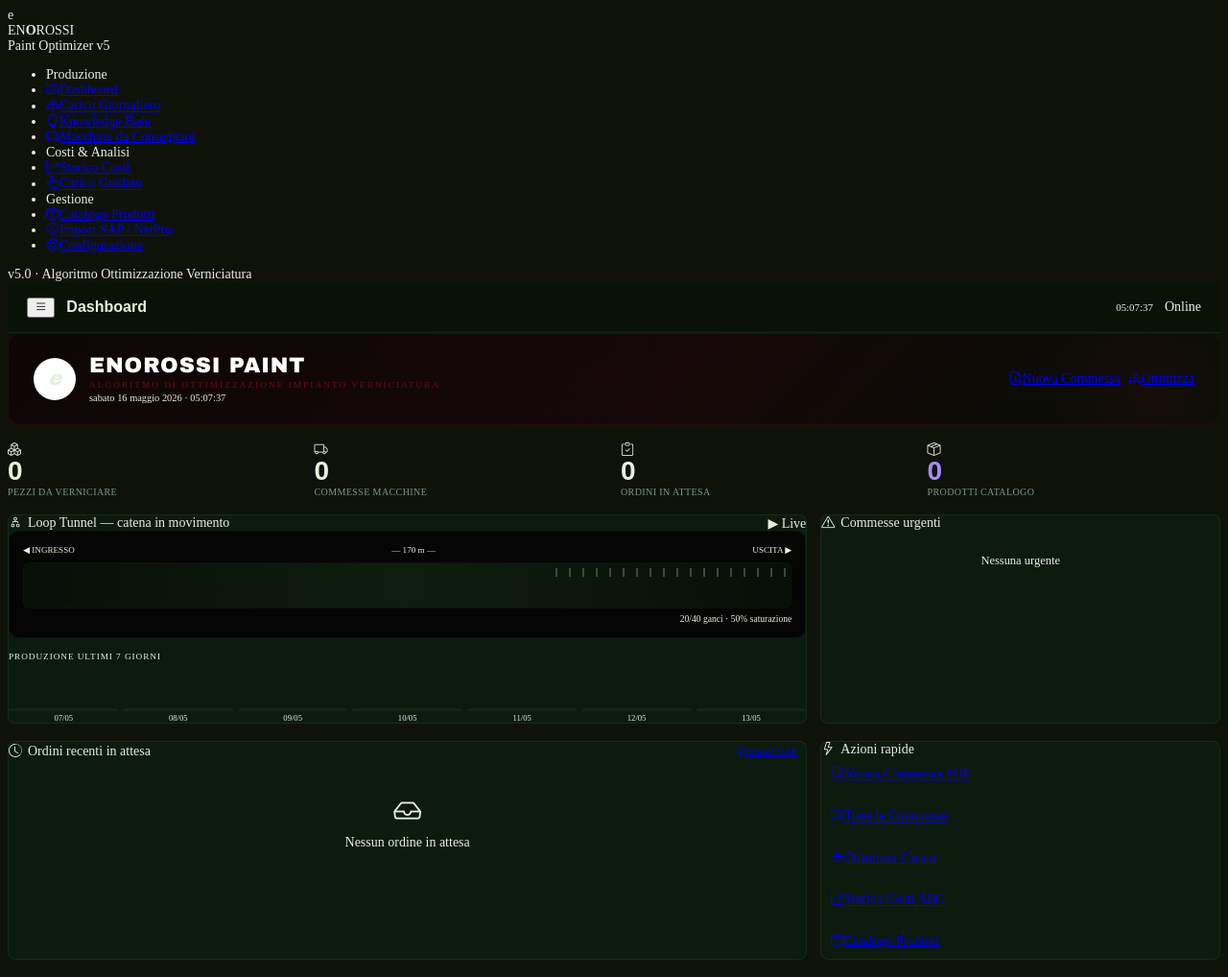
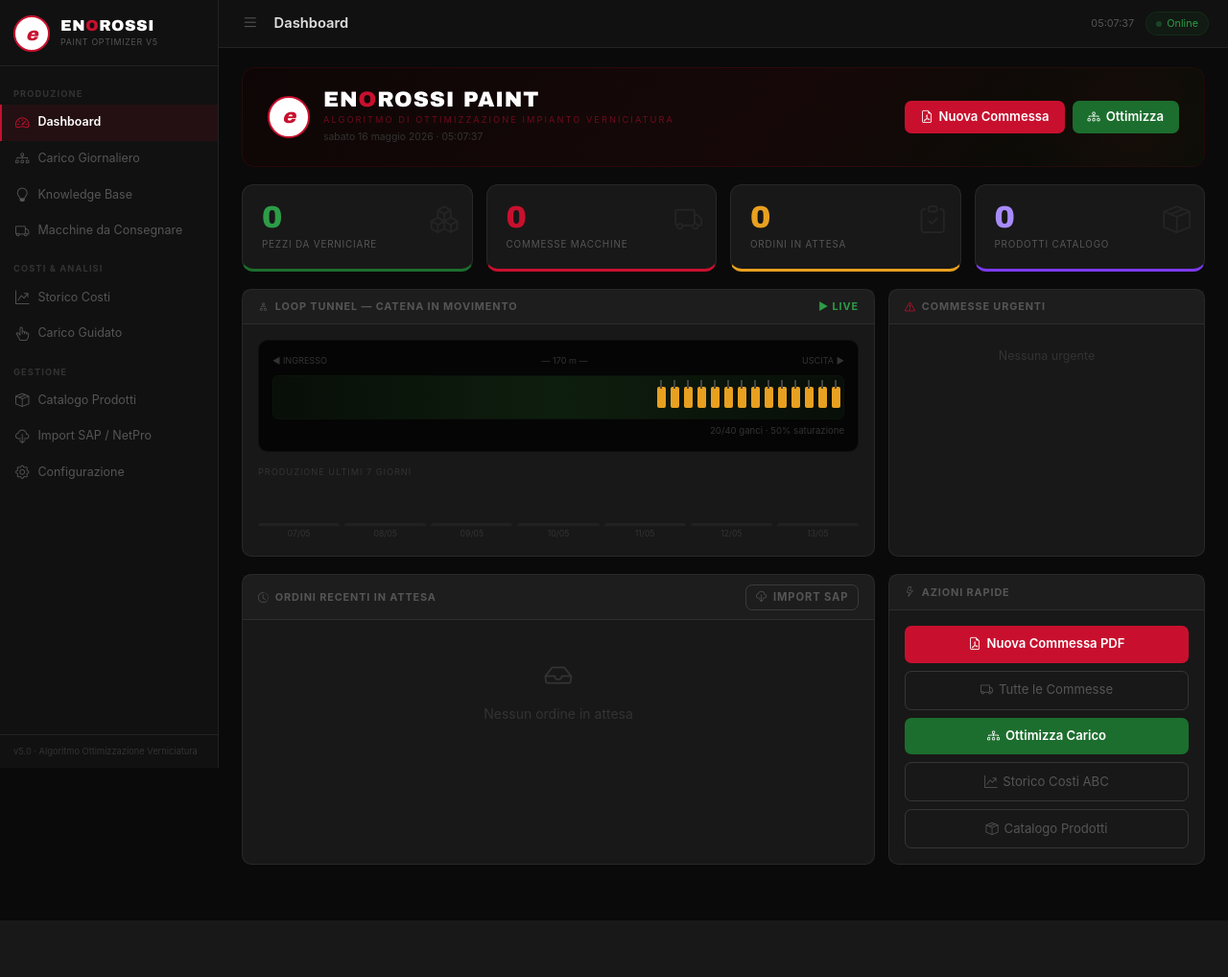
Before and after one commit to Maurizio-7887/painting_costing, a Flask app: page / in a window 1280 px wide. Shown: the whole page at 96% size. After the commit the page ends 959 px from the top, so only its background shows below. Run offline with Flask 3, Linux system fonts and the light colour scheme; data that the repository does not hold is empty; some libraries are stand-ins or nearby versions.

Commit message:
Add files via upload

```diff
--- a/static/css/enorossi.css
+++ b/static/css/enorossi.css
@@ -1,312 +1,124 @@
-/* ═══════════════════════════════════════════════════════
-   ENOROSSI Paint Optimizer — CSS v4.0
-   Bootstrap 5 + custom components
-═══════════════════════════════════════════════════════ */
+/* ENOROSSI Paint Optimizer v5 — Design System */
+:root {
+  --red:    #c8102e;
+  --red-h:  #e8395a;
+  --grn:    #1c6e2e;
+  --grn-h:  #2d9c47;
+  --yel:    #e8a020;
+  --bg0:    #0a0a0a;
+  --bg1:    #111;
+  --bg2:    #181818;
+  --bg3:    #1e1e1e;
+  --bdr:    rgba(255,255,255,.07);
+  --bdr2:   rgba(255,255,255,.13);
+  --txt:    #e0e0e0;
+  --muted:  #555;
+  --muted2: #333;
+  --sw:     228px;
+}
+*{box-sizing:border-box;margin:0;padding:0}
+body{background:var(--bg0);color:var(--txt);font-family:'Inter',system-ui,sans-serif;font-size:.875rem;line-height:1.5}
 
-:root {
-  --en-green:      #1c6e2e;
-  --en-green-l:    #2d9c47;
-  --en-green-d:    #0d3814;
-  --en-yellow:     #f5c518;
-  --en-yellow-d:   #c9a000;
-  --en-bg:         #0f1a10;
-  --en-card:       #142018;
-  --en-border:     rgba(28,110,46,.25);
-  --en-text:       #e8f0dc;
-  --en-text-muted: #7a9a7e;
-}
+/* ─── SIDEBAR ─── */
+.sb{width:var(--sw);min-height:100vh;background:var(--bg1);border-right:1px solid var(--bdr);
+    position:fixed;top:0;left:0;display:flex;flex-direction:column;z-index:200;transition:transform .25s}
+.sb-head{padding:16px 14px 14px;border-bottom:1px solid var(--bdr);display:flex;align-items:center;gap:11px;flex-shrink:0}
+.sb-logo{width:38px;height:38px;border-radius:50%;border:2.5px solid var(--red);background:#fff;
+         display:flex;align-items:center;justify-content:center;flex-shrink:0}
+.sb-logo span{font-family:'Arial Black',Arial,sans-serif;font-size:19px;font-weight:900;color:var(--red);font-style:italic;line-height:1}
+.sb-name{font-family:'Arial Black',Arial,sans-serif;font-size:16px;font-weight:900;color:#fff;text-transform:uppercase;letter-spacing:.04em;line-height:1}
+.sb-name b{color:var(--red)}
+.sb-sub{font-size:.55rem;color:var(--muted);text-transform:uppercase;letter-spacing:.08em;margin-top:2px}
+.sb-nav{list-style:none;padding:8px 0;flex:1;overflow-y:auto}
+.sb-nav::-webkit-scrollbar{width:3px}
+.sb-nav::-webkit-scrollbar-thumb{background:var(--bdr2);border-radius:2px}
+.sb-sec{font-size:.58rem;font-weight:700;text-transform:uppercase;letter-spacing:.12em;color:var(--muted2);padding:14px 14px 4px}
+.sb-nav li a{display:flex;align-items:center;gap:9px;padding:8px 14px;color:var(--muted);text-decoration:none;
+             font-size:.78rem;transition:all .15s;border-left:2px solid transparent}
+.sb-nav li a i{font-size:.9rem;flex-shrink:0}
+.sb-nav li a:hover{background:rgba(255,255,255,.04);color:var(--txt);border-left-color:var(--muted2)}
+.sb-nav li a.act{background:rgba(200,16,46,.1);color:#fff;border-left-color:var(--red);font-weight:600}
+.sb-nav li a.act i{color:var(--red)}
+.sb-foot{padding:10px 14px;border-top:1px solid var(--bdr);font-size:.58rem;color:var(--muted2);flex-shrink:0}
 
-/* ── BODY & BASE ── */
-body {
-  background-color: #0f1209;
-  color: var(--en-text);
-  font-size: .875rem;
-}
+/* ─── LAYOUT ─── */
+.main{margin-left:var(--sw);min-height:100vh;display:flex;flex-direction:column}
 
-/* ── SIDEBAR ── */
-.sidebar {
-  width: 240px;
-  min-height: 100vh;
-  background: #0a1208;
-  border-right: 1px solid var(--en-border);
-  position: fixed;
-  top: 0; left: 0;
-  display: flex;
-  flex-direction: column;
-  z-index: 100;
-  transition: transform .3s;
-}
-.sidebar-header {
-  padding: 16px;
-  border-bottom: 1px solid var(--en-border);
-  display: flex;
-  align-items: center;
-  gap: 10px;
-}
-.sidebar-brand .brand-name {
-  font-family: 'Barlow Condensed', sans-serif;
-  font-size: 20px;
-  font-weight: 900;
-  color: var(--en-yellow);
-  letter-spacing: 1px;
-  line-height: 1;
-}
-.sidebar-brand .brand-sub {
-  font-size: 9px;
-  color: var(--en-text-muted);
-  text-transform: uppercase;
-  letter-spacing: .5px;
-}
-.sidebar-nav {
-  list-style: none;
-  padding: 12px 0;
-  margin: 0;
-  flex: 1;
-  overflow-y: auto;
-}
-.sidebar-nav li a {
-  display: flex;
-  align-items: center;
-  gap: 8px;
-  padding: 9px 16px;
-  color: var(--en-text-muted);
-  text-decoration: none;
-  font-size: .8rem;
-  transition: all .15s;
-  border-left: 3px solid transparent;
-}
-.sidebar-nav li a:hover {
-  background: rgba(28,110,46,.12);
-  color: var(--en-text);
-  border-left-color: var(--en-green-l);
-}
-.sidebar-nav li a.active {
-  background: rgba(28,110,46,.2);
-  color: var(--en-yellow);
-  border-left-color: var(--en-yellow);
-  font-weight: 600;
-}
-.nav-section {
-  font-size: 9px;
-  text-transform: uppercase;
-  letter-spacing: 1px;
-  color: rgba(255,255,255,.2);
-  padding: 14px 16px 4px;
-  font-weight: 700;
-}
-.sidebar-footer {
-  padding: 10px 16px;
-  border-top: 1px solid var(--en-border);
-  font-size: 9px;
-  color: rgba(255,255,255,.2);
-}
+/* ─── TOPBAR ─── */
+.topbar{height:50px;background:var(--bg1);border-bottom:1px solid var(--bdr);
+        display:flex;align-items:center;padding:0 20px;gap:12px;position:sticky;top:0;z-index:100}
+.topbar-tog{background:none;border:none;color:var(--muted);cursor:pointer;font-size:1.1rem;padding:4px;line-height:1;transition:color .15s}
+.topbar-tog:hover{color:var(--txt)}
+.topbar-title{font-size:.92rem;font-weight:600;color:var(--txt);flex:1}
+.online{display:flex;align-items:center;gap:5px;font-size:.68rem;color:var(--grn-h);
+        background:rgba(28,110,46,.1);border:1px solid rgba(28,110,46,.2);border-radius:20px;padding:3px 10px}
+.online-dot{width:6px;height:6px;border-radius:50%;background:var(--grn-h);animation:blink 2s infinite}
+@keyframes blink{0%,100%{opacity:1}50%{opacity:.25}}
 
-/* ── MAIN CONTENT ── */
-.main-content {
-  margin-left: 240px;
-  min-height: 100vh;
-  display: flex;
-  flex-direction: column;
-}
+/* ─── CONTENT ─── */
+.page{padding:20px 24px 40px}
 
-/* ── TOPBAR ── */
-.topbar {
-  height: 52px;
-  background: #0a1208;
-  border-bottom: 1px solid var(--en-border);
-  display: flex;
-  align-items: center;
-  padding: 0 20px;
-  gap: 12px;
-  position: sticky;
-  top: 0;
-  z-index: 50;
-}
-.topbar-title {
-  font-family: 'Barlow Condensed', sans-serif;
-  font-size: 16px;
-  font-weight: 700;
-  color: var(--en-text);
-  flex: 1;
-}
-.topbar-right { display: flex; align-items: center; gap: 10px; }
-.sidebar-toggle { color: var(--en-text-muted) !important; }
+/* ─── CARD ─── */
+.card{background:var(--bg2);border:1px solid var(--bdr);border-radius:10px}
+.card-hdr{background:rgba(255,255,255,.02);border-bottom:1px solid var(--bdr);padding:.6rem 1rem;
+          font-size:.68rem;font-weight:700;text-transform:uppercase;letter-spacing:.08em;color:var(--muted)}
+.card-body{padding:1rem}
 
-/* ── CARDS ── */
-.card {
-  background: #0d1a0e;
-  border: 1px solid var(--en-border);
-  border-radius: 8px;
-}
-.card-header {
-  background: rgba(0,0,0,.3);
-  border-bottom: 1px solid var(--en-border);
-  color: var(--en-green-l);
-  font-size: .8rem;
-  font-weight: 600;
-  padding: .6rem 1rem;
-}
+/* ─── BUTTONS ─── */
+.btn-red{background:var(--red);color:#fff;border:none;border-radius:7px;font-weight:600;font-size:.82rem;padding:.45rem 1rem;cursor:pointer;text-decoration:none;display:inline-flex;align-items:center;gap:6px;transition:background .15s}
+.btn-red:hover{background:var(--red-h);color:#fff}
+.btn-grn{background:var(--grn);color:#fff;border:none;border-radius:7px;font-weight:600;font-size:.82rem;padding:.45rem 1rem;cursor:pointer;text-decoration:none;display:inline-flex;align-items:center;gap:6px;transition:background .15s}
+.btn-grn:hover{background:var(--grn-h);color:#fff}
+.btn-out{background:transparent;color:var(--muted);border:1px solid var(--bdr2);border-radius:7px;font-size:.82rem;padding:.45rem 1rem;cursor:pointer;text-decoration:none;display:inline-flex;align-items:center;gap:6px;transition:all .15s}
+.btn-out:hover{background:rgba(255,255,255,.05);color:var(--txt);border-color:var(--bdr2)}
 
-/* ── BUTTONS ── */
-.btn-enorossi {
-  background: var(--en-green);
-  color: #fff;
-  border: none;
-}
-.btn-enorossi:hover { background: var(--en-green-l); color: #fff; }
-.btn-enorossi-outline {
-  background: transparent;
-  color: var(--en-green-l);
-  border: 1px solid var(--en-green);
-}
-.btn-enorossi-outline:hover { background: var(--en-green); color: #fff; }
+/* ─── FORMS ─── */
+.form-control,.form-select{background:#0a0a0a;border:1px solid var(--bdr2);color:var(--txt);font-size:.85rem;border-radius:7px;padding:.4rem .75rem;width:100%}
+.form-control:focus,.form-select:focus{background:#0a0a0a;border-color:var(--red);color:var(--txt);outline:none;box-shadow:0 0 0 2px rgba(200,16,46,.15)}
+.form-select option{background:#111;color:var(--txt)}
+.form-label{color:var(--muted);font-size:.73rem;font-weight:500;margin-bottom:.3rem;display:block}
 
-/* ── KPI CARDS ── */
-.kpi-card {
-  background: #0d1a0e;
-  border: 1px solid var(--en-border);
-  border-radius: 10px;
-  padding: 14px 16px;
-  position: relative;
-  overflow: hidden;
-}
-.kpi-card.green  { border-top: 3px solid var(--en-green); }
-.kpi-card.yellow { border-top: 3px solid var(--en-yellow); }
-.kpi-card.blue   { border-top: 3px solid #1565c0; }
-.kpi-card.red    { border-top: 3px solid #e53935; }
-.kpi-num {
-  font-family: 'Barlow Condensed', sans-serif;
-  font-size: 28px;
-  font-weight: 900;
-  color: var(--en-yellow);
-  line-height: 1;
-}
-.kpi-lbl { font-size: 10px; color: var(--en-text-muted); text-transform: uppercase; letter-spacing: .4px; margin-top: 2px; }
-.kpi-icon { font-size: 1.8rem; opacity: .4; position: absolute; right: 12px; top: 12px; }
+/* ─── TABLE ─── */
+.tbl{width:100%;border-collapse:collapse;font-size:.8rem;color:var(--txt)}
+.tbl th{padding:.5rem .75rem;font-size:.65rem;font-weight:700;text-transform:uppercase;letter-spacing:.08em;color:var(--muted);border-bottom:1px solid var(--bdr2);background:rgba(255,255,255,.02);text-align:left}
+.tbl td{padding:.52rem .75rem;border-bottom:1px solid var(--bdr);vertical-align:middle}
+.tbl tbody tr:hover td{background:rgba(255,255,255,.025)}
 
-/* ── TABLES ── */
-.table {
-  color: var(--en-text);
-  font-size: .8rem;
-}
-.table thead { background: rgba(28,110,46,.15); }
-.table thead th { color: var(--en-yellow); border-bottom-color: var(--en-border); font-family: 'Barlow Condensed', sans-serif; font-weight: 700; text-transform: uppercase; letter-spacing: .5px; font-size: .75rem; }
-.table tbody tr:hover td { background: rgba(28,110,46,.06); }
-.table td, .table th { border-color: rgba(28,110,46,.15); vertical-align: middle; }
+/* ─── KPI ─── */
+.kpi{background:var(--bg2);border:1px solid var(--bdr);border-radius:12px;padding:18px 20px;border-bottom:3px solid;transition:transform .18s;position:relative;overflow:hidden}
+.kpi:hover{transform:translateY(-2px)}
+.kpi-num{font-family:'Arial Black',Arial,sans-serif;font-size:2rem;font-weight:900;line-height:1;letter-spacing:-.02em}
+.kpi-lbl{font-size:.62rem;color:var(--muted);text-transform:uppercase;letter-spacing:.08em;margin-top:4px}
+.kpi-ico{position:absolute;right:14px;top:14px;font-size:1.8rem;opacity:.06}
 
-/* ── FORMS ── */
-.form-control, .form-select {
-  background: #060e07;
-  border-color: var(--en-border);
-  color: var(--en-text);
-  font-size: .85rem;
-}
-.form-control:focus, .form-select:focus {
-  background: #060e07;
-  border-color: var(--en-green-l);
-  color: var(--en-text);
-  box-shadow: 0 0 0 .2rem rgba(28,110,46,.25);
-}
-.form-label { color: var(--en-text-muted); font-size: .8rem; font-weight: 500; }
+/* ─── BADGE ─── */
+.bdg{display:inline-block;padding:2px 7px;border-radius:4px;font-size:.63rem;font-weight:700}
+.bdg-red{background:rgba(200,16,46,.18);color:#f08090;border:1px solid rgba(200,16,46,.25)}
+.bdg-yel{background:rgba(232,160,32,.14);color:var(--yel);border:1px solid rgba(232,160,32,.25)}
+.bdg-grn{background:rgba(28,110,46,.18);color:var(--grn-h);border:1px solid rgba(28,110,46,.25)}
+.bdg-gray{background:rgba(255,255,255,.06);color:var(--muted);border:1px solid var(--bdr2)}
 
-/* ── BADGES ── */
-.badge-famiglia {
-  display: inline-block;
-  padding: 2px 8px;
-  border-radius: 3px;
-  font-size: 10px;
-  font-weight: 700;
-  background: rgba(28,110,46,.2);
-  color: var(--en-green-l);
-  border: 1px solid rgba(28,110,46,.3);
-}
-.prio-badge {
-  display: inline-block;
-  padding: 2px 7px;
-  border-radius: 3px;
-  font-size: 10px;
-  font-weight: 700;
-  font-family: 'Barlow Condensed', sans-serif;
-}
-.prio-1, .prio-2 { background: rgba(229,57,53,.2); color: #ef9a9a; }
-.prio-3, .prio-4 { background: rgba(245,194,0,.15); color: var(--en-yellow); }
-.prio-5, .prio-6, .prio-7 { background: rgba(28,110,46,.15); color: var(--en-green-l); }
-.prio-8, .prio-9, .prio-10 { background: rgba(255,255,255,.07); color: var(--en-text-muted); }
+/* ─── SECTION HEADER ─── */
+.s-hdr{font-size:.6rem;font-weight:700;text-transform:uppercase;letter-spacing:.14em;color:var(--muted2);
+       display:flex;align-items:center;gap:10px;margin:4px 0 14px}
+.s-hdr::after{content:'';flex:1;height:1px;background:var(--bdr)}
 
-/* ── SECTION TITLE ── */
-.section-title {
-  font-family: 'Barlow Condensed', sans-serif;
-  font-size: 14px;
-  font-weight: 700;
-  text-transform: uppercase;
-  letter-spacing: .8px;
-  color: var(--en-green-l);
-  margin-bottom: 12px;
-  display: flex;
-  align-items: center;
-  gap: 8px;
-}
-.section-title::after {
-  content: '';
-  flex: 1;
-  height: 1px;
-  background: var(--en-border);
-}
+/* ─── ALERT ─── */
+.alert{border-radius:8px;border-left:3px solid;padding:.65rem 1rem;font-size:.82rem;margin-bottom:1rem}
+.alert-ok{background:rgba(28,110,46,.1);border-color:var(--grn);color:#a0d0a8}
+.alert-warn{background:rgba(232,160,32,.08);border-color:var(--yel);color:#e0b060}
+.alert-err{background:rgba(200,16,46,.1);border-color:var(--red);color:#f09090}
+.alert-info{background:rgba(33,150,243,.08);border-color:#2196f3;color:#90caf9}
 
-/* ── STAT PILLS ── */
-.stat-pill {
-  display: inline-flex;
-  align-items: center;
-  gap: 5px;
-  padding: 4px 10px;
-  background: rgba(28,110,46,.1);
-  border: 1px solid var(--en-border);
-  border-radius: 20px;
-  font-size: 11px;
-  color: var(--en-text-muted);
-}
-.stat-pill .dot { width: 7px; height: 7px; border-radius: 50%; }
+/* ─── PROGRESS ─── */
+.prog-wrap{height:8px;background:rgba(255,255,255,.06);border-radius:4px;overflow:hidden}
+.prog-bar{height:100%;border-radius:4px;transition:width .8s ease}
 
-/* ── PROGRESS ── */
-.progress {
-  background: rgba(255,255,255,.08);
-  border-radius: 4px;
-}
-.progress-bar { background: var(--en-green); }
-
-/* ── ZONA CURVA WARNING ── */
-.zona-curva-warning {
-  background: rgba(229,57,53,.15);
-  border-left: 3px solid #e53935;
-  padding: 6px 10px;
-  border-radius: 4px;
-  font-size: 11px;
-  color: #ef9a9a;
-}
-
-/* ── UPLOAD ZONE ── */
-.upload-zone {
-  border: 2px dashed var(--en-border);
-  border-radius: 8px;
-  padding: 16px;
-  background: rgba(28,110,46,.04);
-  transition: border-color .2s;
-}
-.upload-zone:hover { border-color: var(--en-green-l); }
-
-/* ── COST COLORS ── */
-.cost-high   { color: #ef5350; font-weight: 700; }
-.cost-medium { color: var(--en-yellow); font-weight: 700; }
-.cost-low    { color: var(--en-green-l); font-weight: 700; }
-
-/* ── MOBILE SIDEBAR TOGGLE ── */
-@media (max-width: 768px) {
-  .sidebar { transform: translateX(-100%); }
-  .sidebar.open { transform: translateX(0); }
-  .main-content { margin-left: 0; }
-}
-
-/* ── SCROLLBAR ── */
-::-webkit-scrollbar { width: 5px; height: 5px; }
-::-webkit-scrollbar-track { background: #060e07; }
-::-webkit-scrollbar-thumb { background: var(--en-border); border-radius: 3px; }
+/* ─── MISC ─── */
+code{background:rgba(255,255,255,.07);color:#f0a0b0;padding:1px 5px;border-radius:3px;font-size:.8em}
+a{color:inherit;text-decoration:none}
+.gap-2{gap:.5rem}.gap-3{gap:.75rem}.d-flex{display:flex}.align-center{align-items:center}
+.fw-bold{font-weight:700}.text-muted{color:var(--muted)}.mt-3{margin-top:.75rem}
+::-webkit-scrollbar{width:4px;height:4px}
+::-webkit-scrollbar-thumb{background:var(--bdr2);border-radius:2px}
+@media(max-width:768px){.sb{transform:translateX(-100%)}.sb.open{transform:translateX(0)}.main{margin-left:0}}
```
